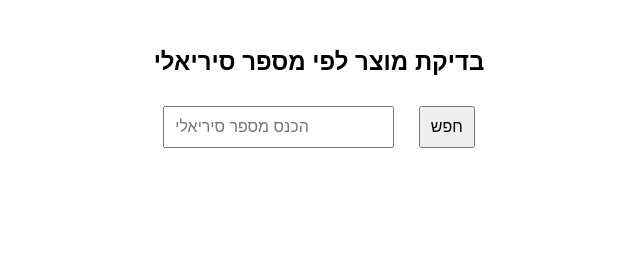
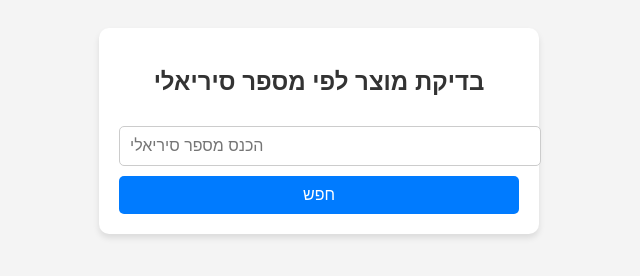
Before and after one commit to MakatBareket/SERIAL-CHECKER, a plain HTML site: page index.html in a window 1280 px wide. Shown: the whole page, without its empty margins (321-961 px from the left). Drawn offline with Linux system fonts and the light colour scheme.

Commit message:
Update index.html

```diff
--- a/index.html
+++ b/index.html
@@ -3,31 +3,64 @@
 <head>
     <meta charset="UTF-8">
     <meta name="viewport" content="width=device-width, initial-scale=1.0">
-    <title>חיפוש מספר סיריאלי</title>
+    <title>בדיקת מספר סיריאלי</title>
     <style>
         body {
             font-family: Arial, sans-serif;
             text-align: center;
+            background-color: #f4f4f4;
             padding: 20px;
         }
-        input, button {
+        .container {
+            background: white;
+            padding: 20px;
+            border-radius: 10px;
+            box-shadow: 0px 4px 6px rgba(0, 0, 0, 0.1);
+            max-width: 400px;
+            margin: auto;
+        }
+        h2 {
+            color: #333;
+        }
+        input {
+            width: 100%;
             padding: 10px;
-            margin: 10px;
+            margin-top: 10px;
+            border: 1px solid #ccc;
+            border-radius: 5px;
             font-size: 16px;
+        }
+        button {
+            width: 100%;
+            padding: 10px;
+            margin-top: 10px;
+            background: #007bff;
+            color: white;
+            border: none;
+            border-radius: 5px;
+            font-size: 16px;
+            cursor: pointer;
+        }
+        button:hover {
+            background: #0056b3;
         }
         #result {
             margin-top: 20px;
-            padding: 10px;
-            border: 1px solid #ccc;
+            padding: 15px;
+            border-radius: 5px;
+            background: #e9ecef;
             display: none;
+            text-align: left;
         }
     </style>
 </head>
 <body>
-    <h2>בדיקת מוצר לפי מספר סיריאלי</h2>
-    <input type="text" id="serialInput" placeholder="הכנס מספר סיריאלי">
-    <button onclick="lookupSerial()">חפש</button>
-    <div id="result"></div>
+    <div class="container">
+        <h2>בדיקת מוצר לפי מספר סיריאלי</h2>
+        <input type="text" id="serialInput" placeholder="הכנס מספר סיריאלי">
+        <button onclick="lookupSerial()">חפש</button>
+        <div id="result"></div>
+    </div>
 
     <script>
         function lookupSerial() {
@@ -35,7 +68,7 @@
             var resultDiv = document.getElementById("result");
 
             if (serial.length !== 11 && serial.length !== 15) {
-                resultDiv.innerHTML = "מספר סיריאלי שגוי, אנא בדוק והזן שוב.";
+                resultDiv.innerHTML = "❌ מספר סיריאלי שגוי, אנא בדוק והזן שוב.";
                 resultDiv.style.display = "block";
                 return;
             }
@@ -65,21 +98,21 @@
 
             var warrantyStatus;
             if (productionYear < 2024 || (productionYear === 2024 && monthCode < '3')) {
-                warrantyStatus = "לא באחריות";
+                warrantyStatus = "❌ לא באחריות";
             } else if (productionYear === 2024 && monthCode >= '3' && monthCode <= 'B') {
-                warrantyStatus = "באחריות סמליין";
+                warrantyStatus = "✔️ באחריות סמליין";
             } else if (productionYear > 2024 || (productionYear === 2024 && monthCode === 'C' && serial.includes("XC"))) {
-                warrantyStatus = "באחריות סמסונג";
+                warrantyStatus = "✔️ באחריות סמסונג";
             } else {
-                warrantyStatus = "לא ידוע";
+                warrantyStatus = "❓ לא ידוע";
             }
 
-            var dvbSupport = (productionYear >= 2018) ? "תומך DVB-T2" : "תומך DVB-T1";
+            var dvbSupport = (productionYear >= 2018) ? "📺 תומך DVB-T2" : "📺 תומך DVB-T1";
 
-            resultDiv.innerHTML = `<strong>שנת ייצור:</strong> ${productionYear}<br>
-                                   <strong>חודש ייצור:</strong> ${productionMonth}<br>
-                                   <strong>סטטוס אחריות:</strong> ${warrantyStatus}<br>
-                                   <strong>תמיכת שידור:</strong> ${dvbSupport}`;
+            resultDiv.innerHTML = `<strong>📅 שנת ייצור:</strong> ${productionYear}<br>
+                                   <strong>📆 חודש ייצור:</strong> ${productionMonth}<br>
+                                   <strong>🔧 סטטוס אחריות:</strong> ${warrantyStatus}<br>
+                                   <strong>📡 תמיכת שידור:</strong> ${dvbSupport}`;
             resultDiv.style.display = "block";
         }
     </script>
```
